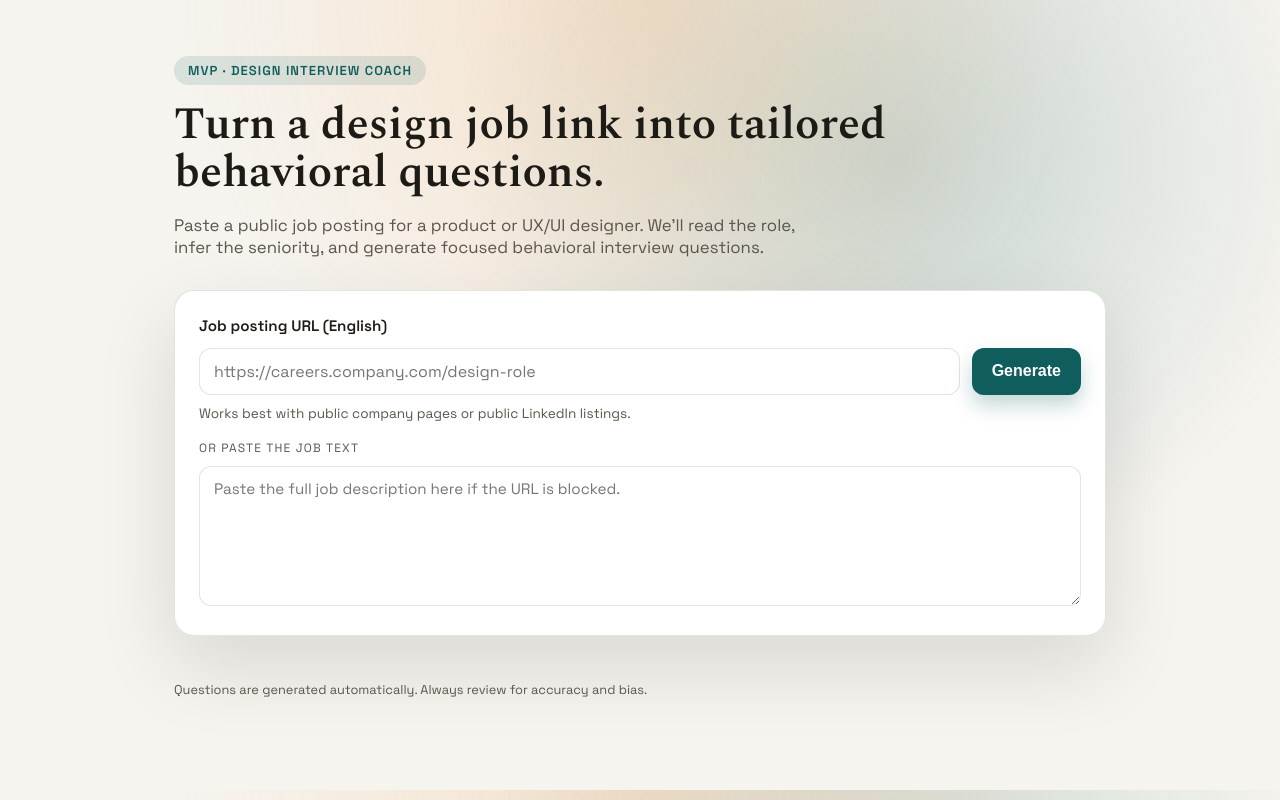
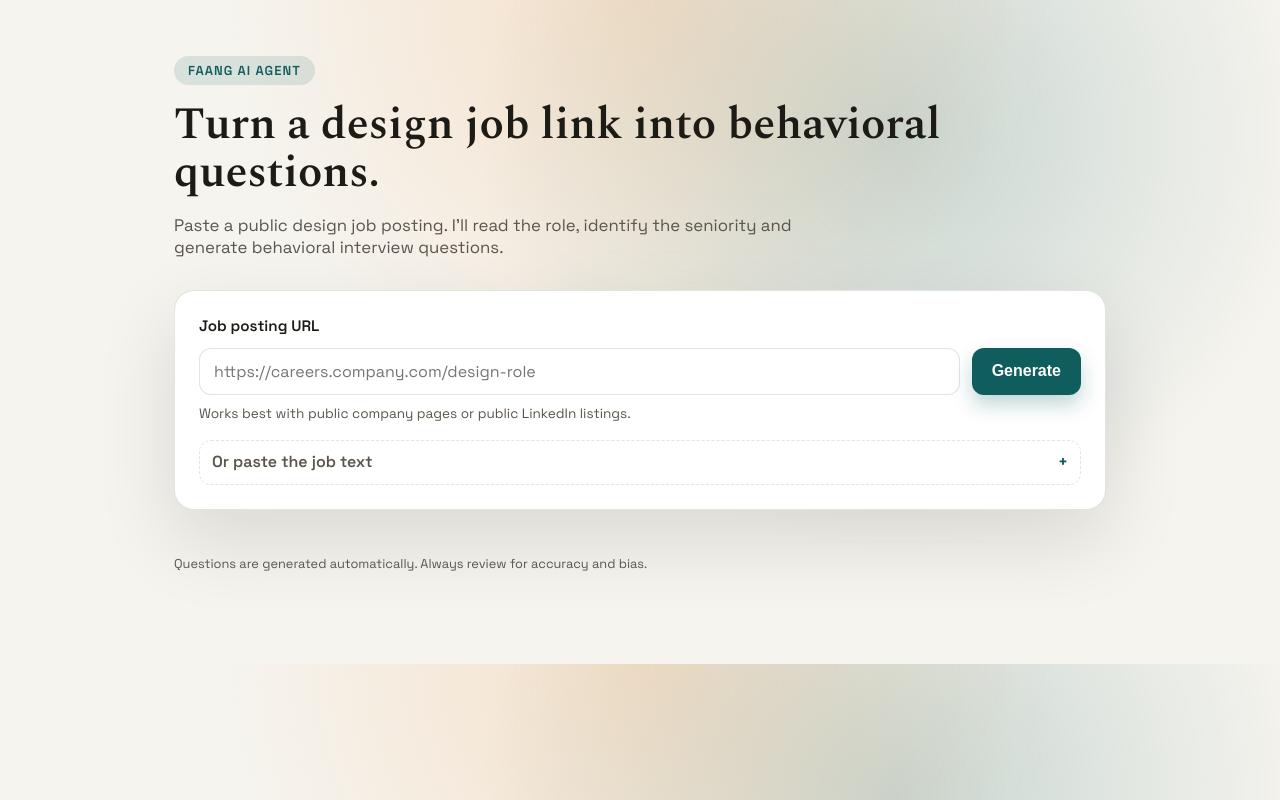
Before and after one commit to faangcareers/codex-bq, a website: page public/index.html in a window 1280 px wide. Drawn offline with nearby package versions, Linux system fonts and the light colour scheme.

Commit message:
Update UI copy and accordion + improve seniority

```diff
--- a/public/index.html
+++ b/public/index.html
@@ -9,17 +9,17 @@
   <body>
     <main class="page">
       <section class="hero">
-        <div class="badge">MVP · Design Interview Coach</div>
-        <h1>Turn a design job link into tailored behavioral questions.</h1>
+        <div class="badge">FAANG AI Agent</div>
+        <h1>Turn a design job link into behavioral questions.</h1>
         <p>
-          Paste a public job posting for a product or UX/UI designer. We'll read the role,
-          infer the seniority, and generate focused behavioral interview questions.
+          Paste a public design job posting. I'll read the role, identify the seniority and
+          generate behavioral interview questions.
         </p>
       </section>
 
       <section class="card">
         <form id="job-form">
-          <label for="job-url">Job posting URL (English)</label>
+          <label for="job-url">Job posting URL</label>
           <div class="input-row">
             <input
               id="job-url"
@@ -30,13 +30,15 @@
             <button type="submit">Generate</button>
           </div>
           <p class="hint">Works best with public company pages or public LinkedIn listings.</p>
-          <div class="divider">or paste the job text</div>
+          <details class="accordion">
+            <summary>Or paste the job text</summary>
             <textarea
               id="job-text"
               name="job-text"
               rows="6"
               placeholder="Paste the full job description here if the URL is blocked."
             ></textarea>
+          </details>
         </form>
 
         <div id="status" class="status hidden"></div>
--- a/public/styles.css
+++ b/public/styles.css
@@ -118,14 +118,6 @@ button:hover {
   margin-top: 10px;
 }
 
-.divider {
-  margin: 18px 0 10px;
-  font-size: 0.75rem;
-  text-transform: uppercase;
-  letter-spacing: 0.1em;
-  color: var(--muted);
-}
-
 textarea {
   width: 100%;
   padding: 12px 14px;
@@ -135,6 +127,40 @@ textarea {
   font-family: inherit;
   resize: vertical;
   min-height: 140px;
+}
+
+.accordion {
+  margin-top: 18px;
+  border-radius: 12px;
+  border: 1px dashed var(--border);
+  padding: 10px 12px 12px;
+  background: rgba(255, 255, 255, 0.6);
+}
+
+.accordion summary {
+  cursor: pointer;
+  font-weight: 600;
+  color: var(--muted);
+  list-style: none;
+}
+
+.accordion summary::-webkit-details-marker {
+  display: none;
+}
+
+.accordion summary::after {
+  content: "+";
+  float: right;
+  font-weight: 700;
+  color: var(--accent);
+}
+
+.accordion[open] summary::after {
+  content: "–";
+}
+
+.accordion textarea {
+  margin-top: 12px;
 }
 
 .status {
```
Also changed, not shown: server.js (+61 -2 lines). Lines whose indentation alone changed are shown as unchanged.
